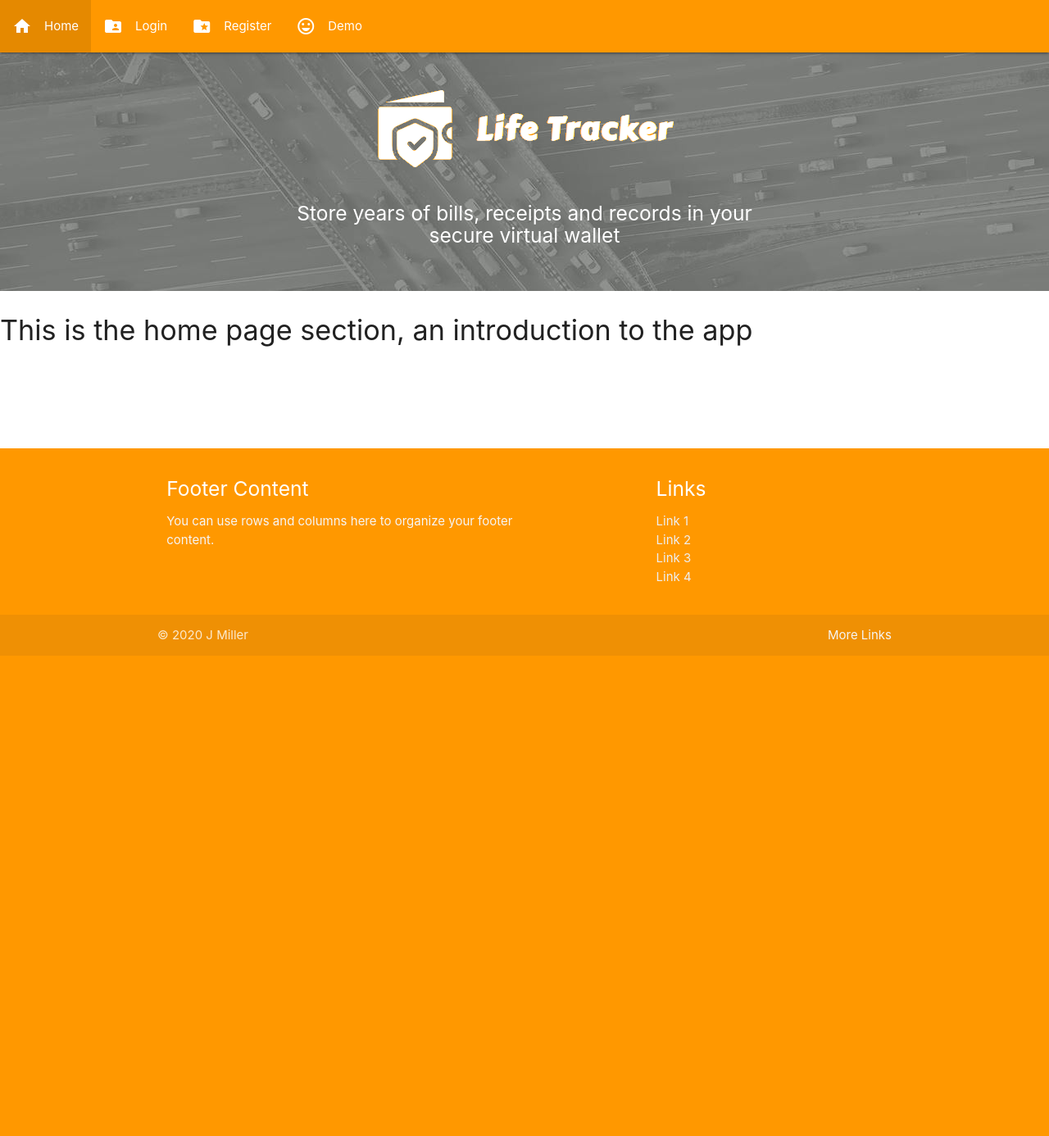
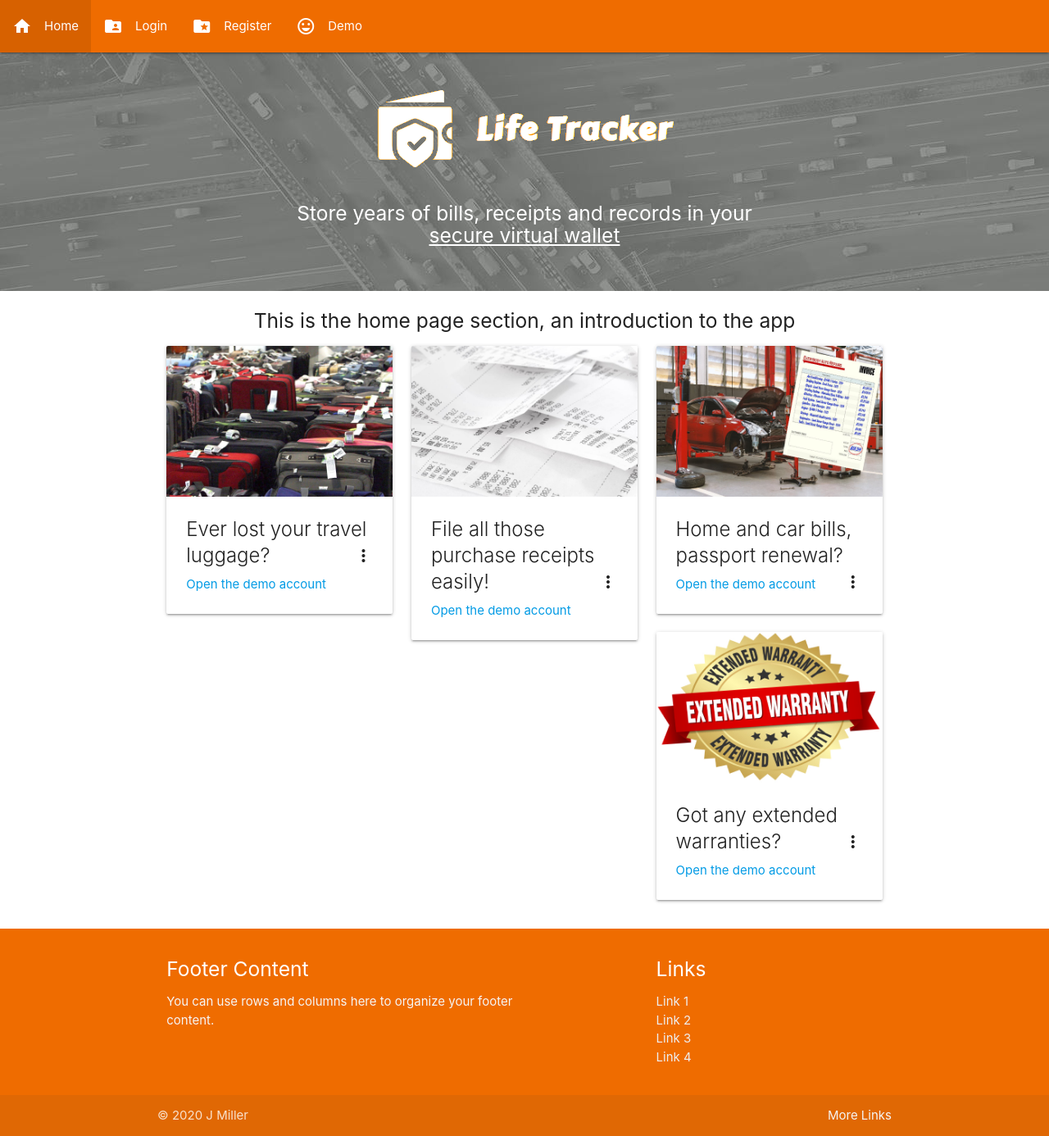
Before and after one commit to johnmiller1963/life-tracker, a Flask app: page / in a window 1280 px wide. Shown: the whole page at 82% size. Before the commit the page ends 800 px from the top, so only its background shows below. Run offline with Flask 2, Linux system fonts and the light colour scheme; some libraries are stand-ins or nearby versions.

Commit message:
build home page card contents

```diff
--- a/static/css/style.css
+++ b/static/css/style.css
@@ -1,6 +1,18 @@
+.nav-wrapper {
+    background-color: #ef6c00;
+}
+
 nav li {
+    text-shadow: 2px, 2px, 2px, rgba(0,0,0,0.5);
+    background-color: #ef6c00;
+}
 
-    text-shadow: 2px, 2px, 2px, rgba(0,0,0,0.5);
+.centered-text {
+    text-align: center;
+}
+
+.page-footer {
+    background-color: #ef6c00;
 }
 
 body {
--- a/static/js/script.js
+++ /dev/null
@@ -1,11 +0,0 @@
-M.AutoInit();
-
-var instance = M.Carousel.init({
-fullWidth: true,
-indicators: true
-});
-
-$('.carousel.carousel-slider').carousel({
-    fullWidth: true,
-    indicators: true
-});
--- a/templates/base.html
+++ b/templates/base.html
@@ -14,9 +14,9 @@
     <header>
         <div class="navbar-fixed">
             <nav>
-                <div class="nav-wrapper orange">
+                <div class="nav-wrapper">
                 <!-- <a href="#!" class="brand-logo right">Logo</a> -->
-                <ul class="left orange">
+                <ul class="left">
                     <li><a href="{{ url_for('show_home') }}"><i class="active material-icons left hide-on-small-only">home</i>Home</a></li>
                     <li><a href="#"><i class="material-icons left hide-on-small-only">folder_shared</i>Login</a></li>
                     <li><a href="#"><i class="material-icons left hide-on-small-only">folder_special</i>Register</a></li>
@@ -34,7 +34,7 @@
         <img src="{{ url_for('static', filename='media/images/background-wide.jpg') }}" alt="Hero Image">
         <div class="hero-text centered">
             <img src="{{ url_for('static', filename='media/images/black.png') }}" alt="Logo Image">
-            <h5>Store years of bills, receipts and records in your secure virtual wallet</h5>
+            <h5>Store years of bills, receipts and records in your <u>secure virtual wallet</u></h5>
         </div>
     </div>
 
@@ -45,7 +45,7 @@
     </main>
 
 
-    <footer class="page-footer orange">
+    <footer class="page-footer">
         <div class="container">
         <div class="row">
             <div class="col l6 s12">
--- a/templates/home.html
+++ b/templates/home.html
@@ -1,5 +1,68 @@
 {% extends "base.html" %}
 {% block content %}
-    <h4>This is the home page section, an introduction to the app</h4>
-
+    <h5 class="centered-text">This is the home page section, an introduction to the app</h5>
+    <div class="container">
+        <div class="row">
+            <div class="col s12 m6 l4">
+                <div class="card">
+                    <div class="card-image waves-effect waves-block waves-light">
+                    <img class="activator" src="{{ url_for('static', filename='media/images/luggage.jpg') }}">
+                    </div>
+                    <div class="card-content">
+                    <span class="card-title activator grey-text text-darken-4">Ever lost your travel luggage?<i class="material-icons right">more_vert</i></span>
+                    <p><a href="#">Open the demo account</a></p>
+                    </div>
+                    <div class="card-reveal">
+                    <span class="card-title grey-text text-darken-4">Ever lost your travel luggage?<i class="material-icons right">close</i></span>
+                    <p>We have, and we'd bet that even if you haven't you know someone who has? <br> Did you know that in order to claim from the airlines or even your own travel insurance that you need to produce receipts for everything you have lost! <br>Do you have the receipts for that 3-pack of socks you bought 2 years ago, don't you?</p>
+                    </div>
+                </div>
+            </div>
+            <div class="col s12 m6 l4">
+                <div class="card">
+                    <div class="card-image waves-effect waves-block waves-light">
+                    <img class="activator" src="{{ url_for('static', filename='media/images/receipts.jpg') }}">
+                    </div>
+                    <div class="card-content">
+                    <span class="card-title activator grey-text text-darken-4">File all those purchase receipts easily!<i class="material-icons right">more_vert</i></span>
+                    <p><a href="#">Open the demo account</a></p>
+                    </div>
+                    <div class="card-reveal">
+                    <span class="card-title grey-text text-darken-4">File all those purchase receipts easily!<i class="material-icons right">close</i></span>
+                    <p>Do you keep all the receipts for your purchased devices, hardware etc? <br>Simply use your phone to snap all receipts for goods and services and instantly file them away in Life Tracker.  <br>Then if the item breaks in 11 months time you can easily retrieve a copy of the receipt to claim on the manufacturers warranty.</p>
+                    </div>
+                </div>
+            </div>
+            <div class="col s12 m6 l4">
+                <div class="card">
+                    <div class="card-image waves-effect waves-block waves-light">
+                    <img class="activator" src="{{ url_for('static', filename='media/images/insurance.jpg') }}">
+                    </div>
+                    <div class="card-content">
+                    <span class="card-title activator grey-text text-darken-4">Home and car bills, passport renewal?<i class="material-icons right">more_vert</i></span>
+                    <p><a href="#">Open the demo account</a></p>
+                    </div>
+                    <div class="card-reveal">
+                    <span class="card-title grey-text text-darken-4">Home and car bills, passport renewal?<i class="material-icons right">close</i></span>
+                    <p>So many of our regular bills can be paid for annually.  <br>Use Life Tracker to get accurate reminders when all of these items will be requiring renewal.  Home insurance, Council tax, TV license, car insurance, MOT test, car tax, annual servicing.  Some items last several years but you still need a reminder, passport, driving license, EIHC card.</p>
+                    </div>
+                </div>
+            </div>
+            <div class="col s12 m6 l4">
+                <div class="card">
+                    <div class="card-image waves-effect waves-block waves-light">
+                    <img class="activator" src="{{ url_for('static', filename='media/images/warranty.jpg') }}">
+                    </div>
+                    <div class="card-content">
+                    <span class="card-title activator grey-text text-darken-4">Got any extended warranties?<i class="material-icons right">more_vert</i></span>
+                    <p><a href="#">Open the demo account</a></p>
+                    </div>
+                    <div class="card-reveal">
+                    <span class="card-title grey-text text-darken-4">Got any extended warranties?<i class="material-icons right">close</i></span>
+                    <p>Many manufacturers offer free or paid options for extended warranties, but they know that after 2 or 3 years very few people claim on these offers. <br>Use Life tracker to keep a record of purchase date, purchase place, warranty included and warranty expiration date. <br>Get reminders when the warranty offered will expire, is your device still working as expected?  If not get value for money by contacting the manufacturer before the expiration date.</p>
+                    </div>
+                </div>
+            </div>
+        </div>
+    </div>
 {% endblock %}
```
Also changed, not shown: static/media/images/insurance.jpg (added), static/media/images/luggage.jpg (added), static/media/images/receipts.jpg (added), static/media/images/records.png (added), static/media/images/warranty.jpg (added).
